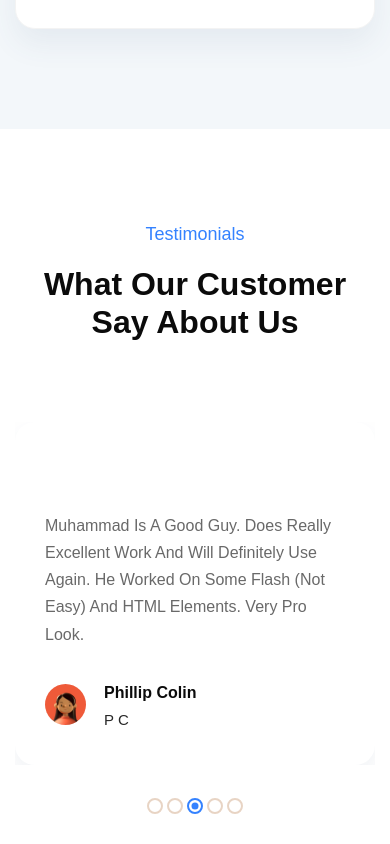
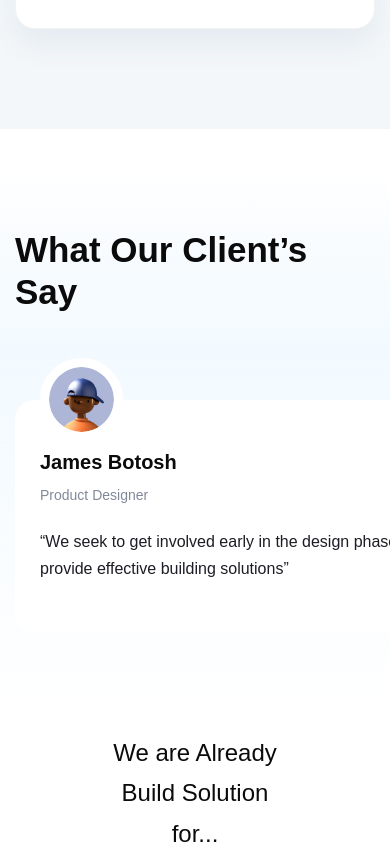
Before and after one commit to muddassirh/portfolio, a React (Create React App) app: page /about-us in a window 390 px wide. Shown: the part 4624-5468 px from the top of the page. Built offline with nearby package versions, Linux system fonts and the light colour scheme; a web font is replaced by a local one.

Commit message:
revert changes

```diff
--- a/package.json
+++ b/package.json
@@ -34,7 +34,7 @@
     "wowjs": "^1.1.3"
   },
   "scripts": {
-   "start": "set PORT=3006 && react-scripts start",
+    "start": "react-scripts start",
     "build": "react-scripts build",
     "test": "react-scripts test",
     "eject": "react-scripts eject"
--- a/src/components/Testimonial1.jsx
+++ b/src/components/Testimonial1.jsx
@@ -48,42 +48,11 @@ const swiperOptions = {
         },
     }
 }
-const testimonials = [
-    {
-      quote: "Skilled web developer! Strong communication skills and fast delivery. I'll certainly be repeating business with them!",
-      author: "Charles K",
-      title: "CEO Quaint Energy",
-      avatar: TestAvatar1
-    },
-    {
-      quote: "They did a great job building our new website, we are very happy and it looks great. The price was great also.",
-      author: "Tyson Bellamy",
-      title: "CEO T Y",
-      avatar: TestAvatar2
-    },
-    {
-      quote: "Muhammad is a good guy. Does really excellent work and will definitely use again. He worked on some flash (not easy) and HTML elements. Very pro look.",
-      author: "Phillip Colin",
-      title: "P C",
-      avatar: TestAvatar4
-    },
-    {
-      quote: "Great web developer! Great communication and very quick! Definetly will do business again.",
-      author: "Whilly Bermudez",
-      title: "CEO. Whilly Bermudez",
-      avatar: TestAvatar2
-    },
-    {
-      quote: "Excellent vendor who works hard to complete the project on time and on budget. No complaints at all and would use again in the future.",
-      author: "Dan G.",
-      title: "DG45",
-      avatar: TestAvatar3
-    }
-  ];
+
 export default function Testimonial1() {
     return (
         <>
-            <section className="testimonial-area bg-white px-24 pt-110 pb-120">
+            <section className="testimonial-area px-24 pt-110 pb-120">
                 <div className="container">
                     <div className="row justify-content-center">
                         <div className="col-xl-6">
@@ -93,30 +62,88 @@ export default function Testimonial1() {
                             </div>
                         </div>
                     </div>
-                    <div className="testimonial-item-wrap ">
+                    <div className="testimonial-item-wrap">
                         <Swiper {...swiperOptions} className="testimonial-active">
-                           {
-                            testimonials.map(testimonial=>{
-return(
-                     <SwiperSlide >
-                                <div className="testimonial-item ">
+                            <SwiperSlide>
+                                <div className="testimonial-item">
                                     <div className="testimonial-content">
-                                        <p>{testimonial.quote}</p>
+                                        <p>Skilled web developer! Strong communication skills and fast delivery. I'll certainly be repeating business with them!</p>
                                     </div>
                                     <div className="testimonial-info">
                                         <div className="thumb">
-                                            <img src={testimonial.avatar} alt="" />
+                                            <img src={TestAvatar1} alt="" />
                                         </div>
                                         <div className="content">
-                                            <h4 className="title">{testimonial.author}</h4>
-                                            <p>{testimonial.title}</p>
+                                            <h4 className="title">Charles K</h4>
+                                            <p>CEO Quaint Energy.</p>
                                         </div>
                                     </div>
                                 </div>
-                            </SwiperSlide>)
-                            })}
-
-
+                            </SwiperSlide>
+                            <SwiperSlide>
+                                <div className="testimonial-item">
+                                    <div className="testimonial-content">
+                                        <p>They did a great job building our new website, we are very happy and it looks great. The price was great also.“</p>
+                                    </div>
+                                    <div className="testimonial-info">
+                                        <div className="thumb">
+                                            <img src={TestAvatar2} alt="" />
+                                        </div>
+                                        <div className="content">
+                                            <h4 className="title">Tyson Bellamy</h4>
+                                            <p>CEO T Y</p>
+                                        </div>
+                                    </div>
+                                </div>
+                            </SwiperSlide>
+                            <SwiperSlide>
+                                <div className="testimonial-item">
+                                    <div className="testimonial-content">
+                                        <p>Muhammad is a good guy. Does really excellent work and will definitely use again. He worked on some flash (not easy) and HTML elements. Very pro look“</p>
+                                    </div>
+                                    <div className="testimonial-info">
+                                        <div className="thumb">
+                                            <img src={TestAvatar4} alt="" />
+                                        </div>
+                                        <div className="content">
+                                            <h4 className="title">Phillip Colin</h4>
+                                            <p>P C</p>
+                                        </div>
+                                    </div>
+                                </div>
+                            </SwiperSlide>
+                            <SwiperSlide>
+                                <div className="testimonial-item">
+                                    <div className="testimonial-content">
+                                        <p>Great web developer! Great communication and very quick! Definetly will do business again.“</p>
+                                    </div>
+                                    <div className="testimonial-info">
+                                        <div className="thumb">
+                                            <img src={TestAvatar2} alt="" />
+                                        </div>
+                                        <div className="content">
+                                            <h4 className="title">Whilly Bermudez</h4>
+                                            <p>CEO. Whilly Bermudez</p>
+                                        </div>
+                                    </div>
+                                </div>
+                            </SwiperSlide>
+                            <SwiperSlide>
+                                <div className="testimonial-item">
+                                    <div className="testimonial-content">
+                                        <p>Excellent vendor who works hard to complete the project on time and on budget. No complaints at all and would use again in the future.“</p>
+                                    </div>
+                                    <div className="testimonial-info">
+                                        <div className="thumb">
+                                            <img src={TestAvatar3} alt="" />
+                                        </div>
+                                        <div className="content">
+                                            <h4 className="title">Dan G.</h4>
+                                            <p>DG45</p>
+                                        </div>
+                                    </div>
+                                </div>
+                            </SwiperSlide>
                         </Swiper>
                         <div className="mt-30 text-center">
                             <div className="swiper-pagination3"></div>
--- a/src/pages/About.jsx
+++ b/src/pages/About.jsx
@@ -47,7 +47,6 @@ import brandImg03 from '../components/assets/img/brand/h3_brand_img03.png';
 import brandImg04 from '../components/assets/img/brand/h3_brand_img04.png';
 import brandImg05 from '../components/assets/img/brand/h3_brand_img05.png';
 import brandImg06 from '../components/assets/img/brand/h3_brand_img06.png';
-import Testimonial1 from '../components/Testimonial1';
 
 
 const swiperOptions = {
@@ -396,8 +395,79 @@ export default function AboutUs() {
                 </section>*/}
                 {/* history-area-end */}
             {/* testimonial-area */}
-
-            <Testimonial1/>
+            <section className="testimonial-area-three testimonial-area-four">
+                <div className="container">
+                    <div className="row align-items-center">
+                        <div className="col-md-8">
+                            <div className="section-title title-style-two mb-45">
+                                <h2 className="title">What Our Client’s Say</h2>
+                            </div>
+                        </div>
+                        <div className="col-md-4">
+                            <div className="testimonial-nav">
+                                <button className="swiper-button-prev" />
+                                <button className="swiper-button-next" />
+                            </div>
+                        </div>
+                    </div>
+                    <div className="row">
+                        <div className="col-lg-12">
+                            <div className="swiper-container testimonial-active-three">
+                                <Swiper {...swiperOptions}>
+                                    <SwiperSlide>
+                                        <div className="testimonial-item-three">
+                                            <div className="testimonial-thumb-three">
+                                                <img src={testimonialAvatar1} alt="" />
+                                            </div>
+                                            <div className="testimonial-content-three">
+                                                <h4 className="title">James Botosh</h4>
+                                                <span>Product Designer</span>
+                                                <p>“We seek to get involved early in the design phase so that we can manage the project more efficiently, provide effective building solutions”</p>
+                                            </div>
+                                        </div>
+                                    </SwiperSlide>
+                                    <SwiperSlide>
+                                        <div className="testimonial-item-three">
+                                            <div className="testimonial-thumb-three">
+                                                <img src={testimonialAvatar2} alt="" />
+                                            </div>
+                                            <div className="testimonial-content-three">
+                                                <h4 className="title">James Botosh</h4>
+                                                <span>Product Designer</span>
+                                                <p>“We seek to get involved early in the design phase so that we can manage the project more efficiently, provide effective building solutions”</p>
+                                            </div>
+                                        </div>
+                                    </SwiperSlide>
+                                    <SwiperSlide>
+                                        <div className="testimonial-item-three">
+                                            <div className="testimonial-thumb-three">
+                                                <img src={testimonialAvatar3} alt="" />
+                                            </div>
+                                            <div className="testimonial-content-three">
+                                                <h4 className="title">James Botosh</h4>
+                                                <span>Product Designer</span>
+                                                <p>“We seek to get involved early in the design phase so that we can manage the project more efficiently, provide effective building solutions”</p>
+                                            </div>
+                                        </div>
+                                    </SwiperSlide>
+                                    <SwiperSlide>
+                                        <div className="testimonial-item-three">
+                                            <div className="testimonial-thumb-three">
+                                                <img src={testimonialAvatar1} alt="" />
+                                            </div>
+                                            <div className="testimonial-content-three">
+                                                <h4 className="title">James Botosh</h4>
+                                                <span>Product Designer</span>
+                                                <p>“We seek to get involved early in the design phase so that we can manage the project more efficiently, provide effective building solutions”</p>
+                                            </div>
+                                        </div>
+                                    </SwiperSlide>
+                                </Swiper>
+                            </div>
+                        </div>
+                    </div>
+                </div>
+            </section>
             {/* testimonial-area-end */}
             {/* brand-area */}
             <div className="brand-area px-24 pb-120">
--- a/src/pages/Home.jsx
+++ b/src/pages/Home.jsx
@@ -2,6 +2,7 @@ import React from 'react';
 import Banner from '../components/Banner';
 import HomePortfolio from '../components/HomePortfolio';
 import ServicesBody from '../components/ServicesBody';
+import Testimonials from '../components/Testimonials';
 import Services from '../components/Services';
 import Layout from '../components/Layout/Layout';
 import Services1 from '../components/Services1';
@@ -21,6 +22,7 @@ const Home = () => {
             <About1/>
             <Team1/>
             <Project1/>
+            <Testimonial1/>
             <Consultation1/>
             <Blog1/>
             <Newsletter1/>
```
